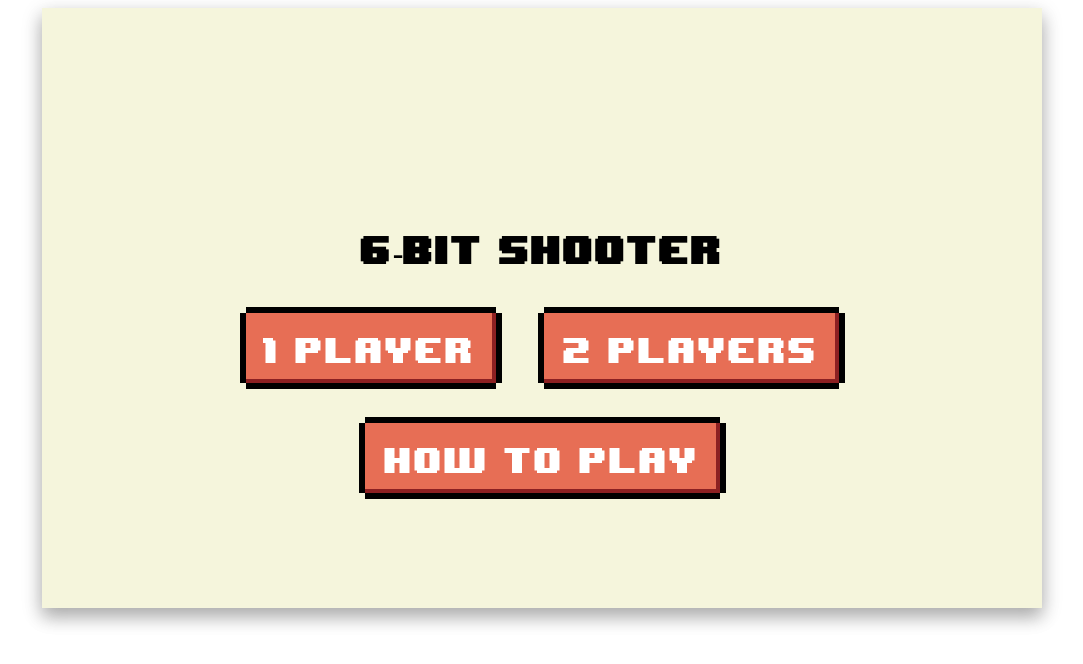
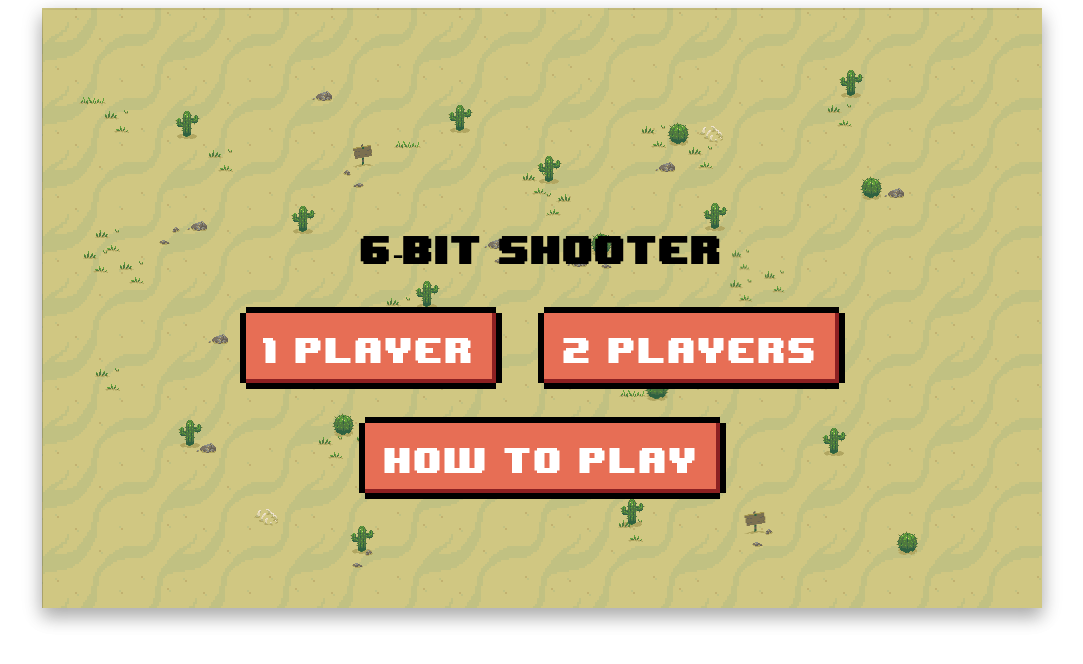
Before and after one commit to candidocon/6bit-shooter, a plain HTML site: page index.html in a window 1280 px wide. Shown: the whole page, without its empty margins (98-1181 px from the left). Drawn offline with nearby package versions, Linux system fonts and the light colour scheme.

Commit message:
added detail to the background

```diff
--- a/style.css
+++ b/style.css
@@ -14,7 +14,8 @@ body {
   margin: 0 auto;
   display: block;
   background-color: beige;
-  background-image: url(images/desert-bg.png);
+  /* background-image: url(images/desert-bg.png); */
+  background-image: url(images/background.png);
   background-repeat: repeat;
   background-position: 50% 0;
   box-shadow: 0 10px 16px 0 rgba(0, 0, 0, 0.2), 0 6px 20px 0 rgba(0, 0, 0, 0.19);
```
Also changed, not shown: images/Free_Desert/Sliced/PNG0006 - Copy.PNG (added), images/Free_Desert/Sliced/PNG0009 - Copy.PNG (added), images/Free_Desert/all-sandPNG.PNG (added), images/Free_Desert/wxGT3n.png (added), images/background.png (added).
